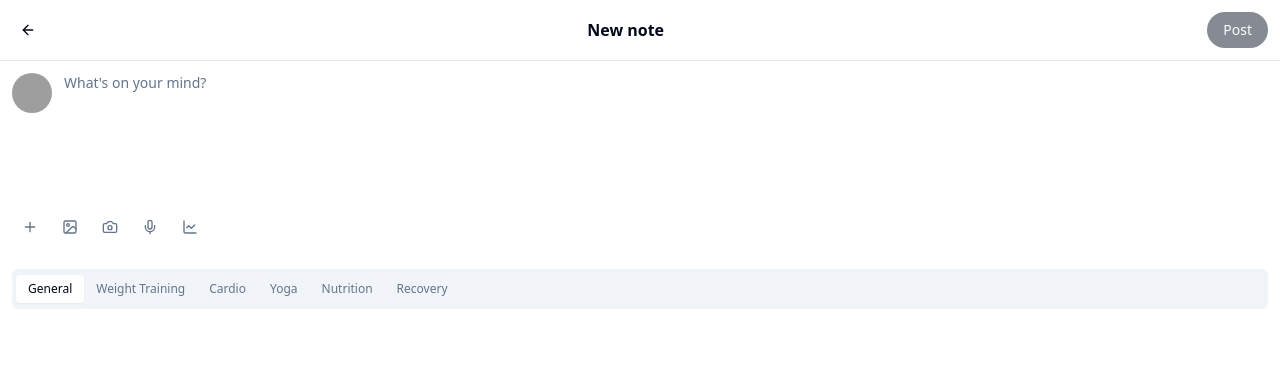
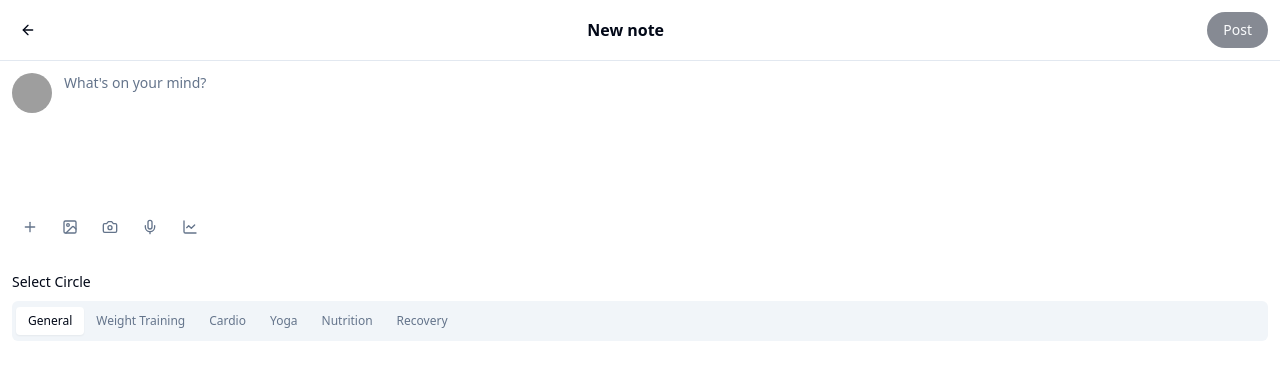
Before and after one commit to djordjejankovic10/community-bloom-portal, a React (Vite) app: page /community/post/create in a window 1280 px wide. Shown: the top 380 px of the page. Built offline with nearby package versions, Linux system fonts and the light colour scheme; grey boxes are pictures that could not be loaded.

Commit message:
Add label above Select Circle
This commit adds a label above the Select Circle component in the CreatePostPage to enhance user experience and provide context for the selection.
[skip gpt_engineer]

```diff
--- a/src/pages/CreatePost.tsx
+++ b/src/pages/CreatePost.tsx
@@ -72,6 +72,8 @@ const CreatePostPage = () => {
           </Button>
         </div>
 
+        <div className="space-y-2">
+          <label className="text-sm font-medium text-foreground">Select Circle</label>
           <div className="w-full overflow-x-auto">
             <Tabs value={selectedCircle} onValueChange={setSelectedCircle}>
               <TabsList className="w-full justify-start">
@@ -85,6 +87,7 @@ const CreatePostPage = () => {
           </div>
         </div>
       </div>
+    </div>
   );
 };
 
```
Lines whose indentation alone changed are shown as unchanged.
